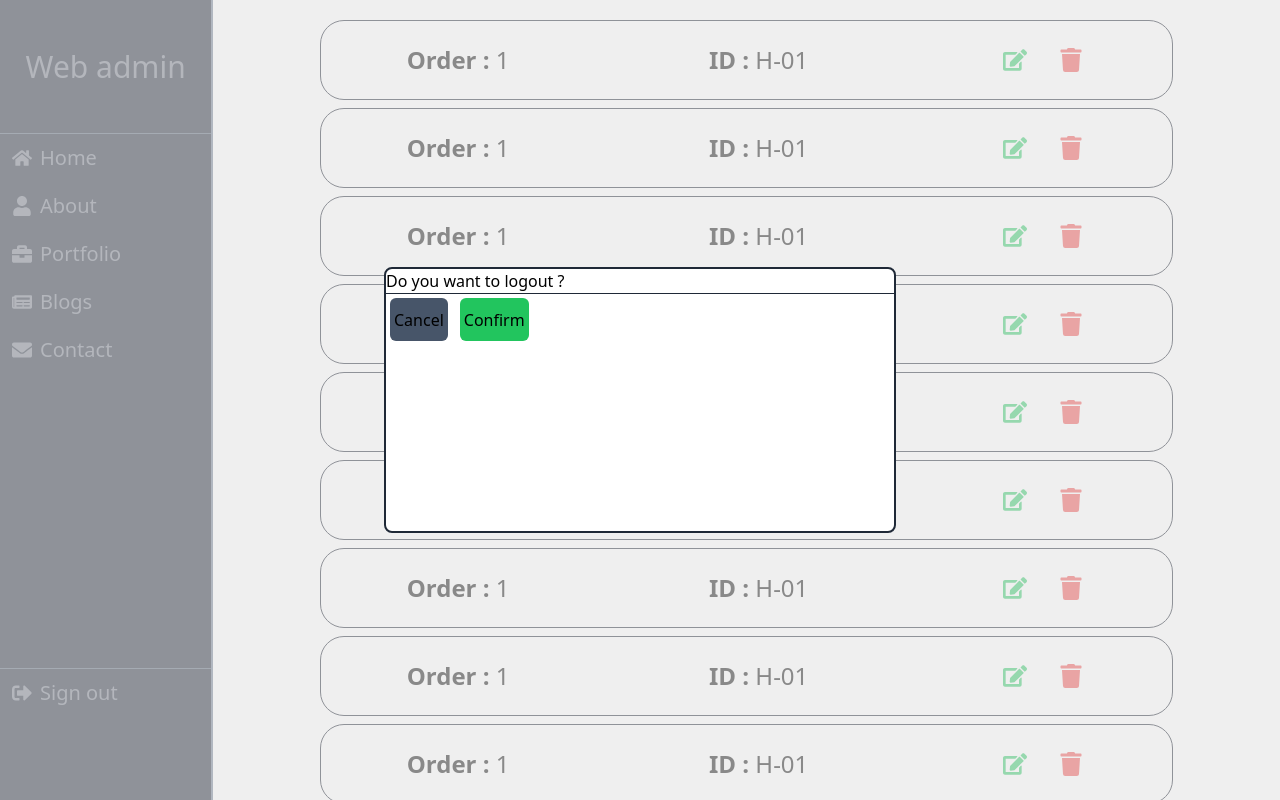
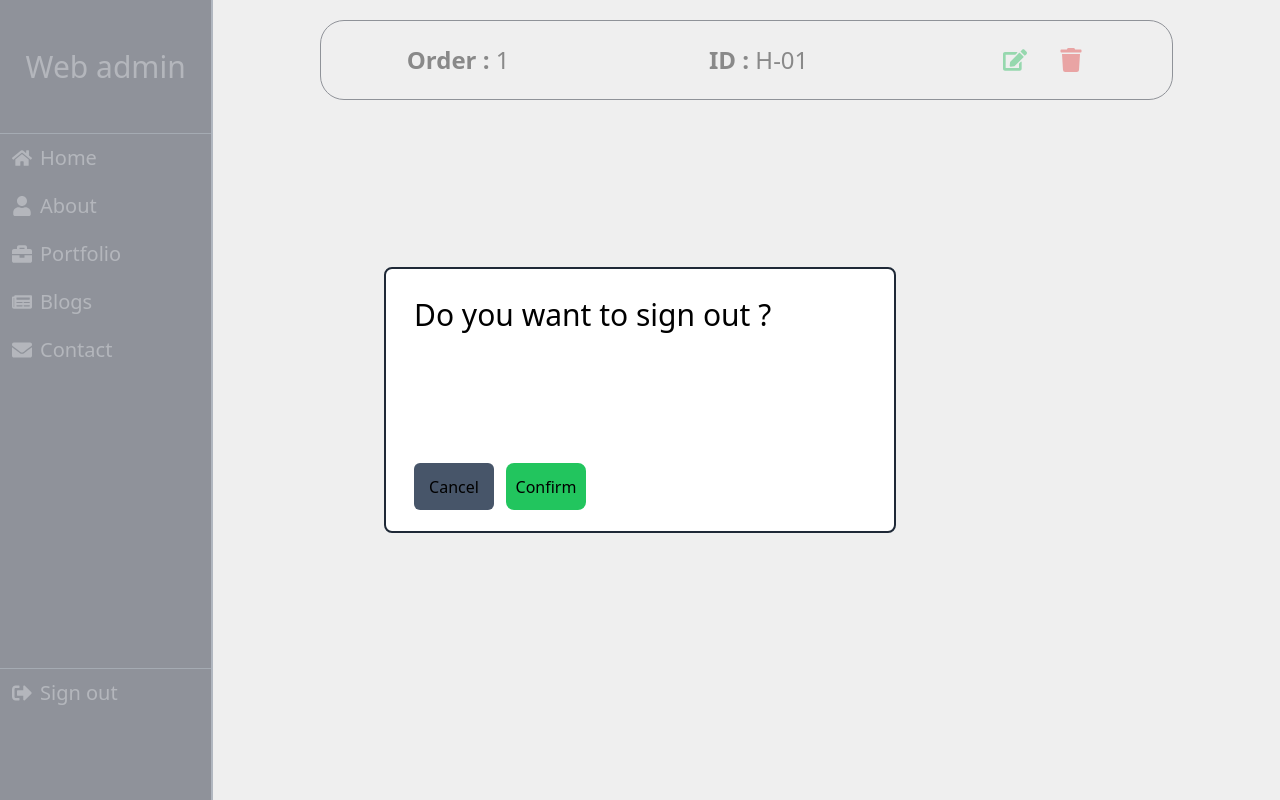
Before and after one commit to chi-cong/Portfolio-management, a React (Create React App) app: page / in a window 1280 px wide. Both pictures are taken after a click on the button "Sign out". Shown: the top 800 px of the page. Built offline with nearby package versions, Linux system fonts and the light colour scheme.

Commit message:
update modal UI, apply useContext

```diff
--- a/src/App.js
+++ b/src/App.js
@@ -1,6 +1,6 @@
-import React, { useState, useEffect, useRef } from "react";
+import React, { useState } from "react";
 import checkAcc from "./data/account";
-import Login from "./Login";
+import SignIn from "./signIn";
 import MainPage from "./mainPage";
 
 function App() {
@@ -20,7 +20,7 @@ function App() {
       {access ? (
         <MainPage changeAccess={handleAccess} />
       ) : (
-        <Login changeAccess={handleAccess} />
+        <SignIn changeAccess={handleAccess} />
       )}
     </div>
   );
--- a/src/mainPage.js
+++ b/src/mainPage.js
@@ -1,9 +1,10 @@
-import { useEffect } from "react";
-import { useState } from "react";
+import React, { useEffect, useState } from "react";
 import Sidebar from "./sidebar";
 import Navbar from "./navbar";
 import MainSec from "./mainSec";
 import Modal from "./modal";
+
+export const MainContext = React.createContext({});
 
 const MainPage = ({ changeAccess }) => {
   const [width, setWidth] = useState(window.innerWidth);
@@ -48,6 +49,7 @@ const MainPage = ({ changeAccess }) => {
   });
 
   return (
+    <MainContext.Provider value={{ toggleModal, changeModalAct }}>
       <section className='flex flex-col lg:flex-row h-full z-0'>
         {/* navbar on mobile UI */}
         {width < 1024 && <div className='h-14 w-full'></div>}
@@ -62,7 +64,6 @@ const MainPage = ({ changeAccess }) => {
           show={toggle}
           changeCurrSec={changeCurrSec}
           logout={changeAccess}
-        toggleModal={toggleModal}
           changeModalAct={changeModalAct}
         />
 
@@ -84,6 +85,7 @@ const MainPage = ({ changeAccess }) => {
           ></div>
         )}
       </section>
+    </MainContext.Provider>
   );
 };
 
--- a/src/modal.js
+++ b/src/modal.js
@@ -1,12 +1,14 @@
-const Modal = ({ toggleModal, action, signout }) => {
+const Modal = ({ toggleModal, action, signout, ID }) => {
   return (
     <div className='z-30 w-screen h-screen fixed flex justify-center items-center'>
-      <div className='w-4/5 h-1/3 sm:w-2/5 border-gray-800 border-2 mx-auto rounded-lg bg-white'>
-        <h3>Do you want to logout ?</h3>
-        <div className='w-full bg-gray-800' style={{ height: "1px" }}></div>
-        <div className='w-full h-1/6 m-1 flex gap-3'>
+      <div className='w-4/5 h-1/3 sm:w-3/5 lg:w-2/5 border-gray-800 border-2 mx-auto rounded-lg bg-white flex flex-col justify-between items-start p-4'>
+        <h3 className='text-2xl sm:text-3xl ml-3 mt-3'>
+          {action === "signout" && "Do you want to sign out ?"}
+          {action === "delete" && `Do you want to delete H-01 ?`}
+        </h3>
+        <div className='w-full h-1/4 ml-3 flex gap-3 items-center'>
           <button
-            className='bg-slate-600 rounded-md p-1'
+            className='bg-slate-600 rounded-md h-4/5 w-20 p-1 '
             onClick={() => {
               toggleModal();
             }}
@@ -14,7 +16,7 @@ const Modal = ({ toggleModal, action, signout }) => {
             Cancel
           </button>
           <button
-            className='bg-green-500 rounded-md p-1'
+            className='bg-green-500 rounded-lg h-4/5 w-20 p-1'
             onClick={() => {
               if (action === "signout") {
                 signout();
--- a/src/section/homeSec.js
+++ b/src/section/homeSec.js
@@ -4,17 +4,6 @@ const HomeSec = () => {
   return (
     <div className='w-full flex flex-col justify-center items-center h-full gap-2'>
       <Item />
-      <Item />
-      <Item />
-      <Item />
-      <Item />
-      <Item />
-      <Item />
-      <Item />
-      <Item />
-      <Item />
-      <Item />
-      <Item />
     </div>
   );
 };
--- a/src/section/item.js
+++ b/src/section/item.js
@@ -1,6 +1,8 @@
+import React, { useContext } from "react";
 import { FaEdit, FaTrash } from "react-icons/fa";
+import { MainContext } from "../mainPage";
 
-const Item = () => {
+const Item = ({}) => {
   return (
     <div className='border-gray-900 border w-4/5 h-20 rounded-3xl sm:text-2xl text-base flex sm:justify-around justify-center items-center gap-7'>
       <h2 className=''>
@@ -15,15 +17,22 @@ const Item = () => {
 };
 
 const ItemBtn = ({ noDelete }) => {
+  const { toggleModal, changeModalAct } = useContext(MainContext);
   return (
     <div className='flex justify-center w-1/12 mr-2 gap-2 sm:gap-5 lg:gap-8'>
-      <button className=' text-green-500'>
+      <button className=' text-green-500' onClick={() => {}}>
         <i>
           <FaEdit />
         </i>
       </button>
       {noDelete && (
-        <button className=' text-red-500'>
+        <button
+          className=' text-red-500'
+          onClick={() => {
+            toggleModal();
+            changeModalAct("delete");
+          }}
+        >
           <i>
             <FaTrash />
           </i>
--- a/src/sidebar.js
+++ b/src/sidebar.js
@@ -1,4 +1,5 @@
-import { useEffect, useRef } from "react";
+import React, { useEffect, useRef } from "react";
+import { MainContext } from "./mainPage";
 import {
   FaHome,
   FaUser,
@@ -67,7 +68,6 @@ const Sidebar = ({ show, changeCurrSec, toggleModal, changeModalAct }) => {
           title={"Sign out"}
           icon={<FaSignOutAlt />}
           changeCurrSec={changeCurrSec}
-          showModal={toggleModal}
           changeModalAct={changeModalAct}
         />
       </div>
@@ -75,12 +75,13 @@ const Sidebar = ({ show, changeCurrSec, toggleModal, changeModalAct }) => {
   );
 };
 
-const Tab = ({ title, icon, changeCurrSec, showModal, changeModalAct }) => {
+const Tab = ({ title, icon, changeCurrSec, changeModalAct }) => {
+  const { toggleModal } = React.useContext(MainContext);
   const clickHandler = () => {
     if (title !== "Sign out") {
       changeCurrSec(title);
     } else {
-      showModal();
+      toggleModal();
       changeModalAct("signout");
     }
   };
--- a/src/Login.js
+++ b/src/signIn.js
@@ -1,6 +1,6 @@
 import { useState } from "react";
 
-const Login = ({ changeAccess }) => {
+const SignIn = ({ changeAccess }) => {
   const [name, setName] = useState("");
   const [password, setPassword] = useState("");
   const [correction, setCorrection] = useState(true);
@@ -45,7 +45,7 @@ const Login = ({ changeAccess }) => {
           className='w-28 h-9 bg-green-500 rounded-md'
           onClick={submitForm}
         >
-          Login
+          Sign in
         </button>
         {!correction && (
           <p className='text-red-500'>Name/Password is/are incorrect</p>
@@ -55,4 +55,4 @@ const Login = ({ changeAccess }) => {
   );
 };
 
-export default Login;
+export default SignIn;
```
Lines whose indentation alone changed are shown as unchanged.
